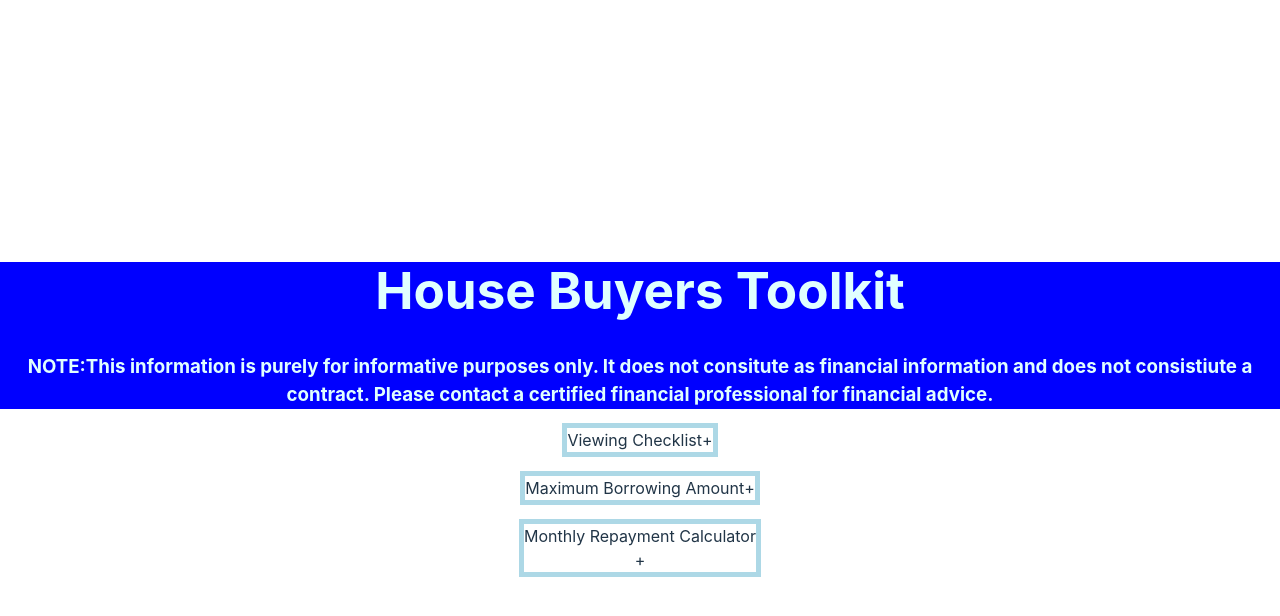
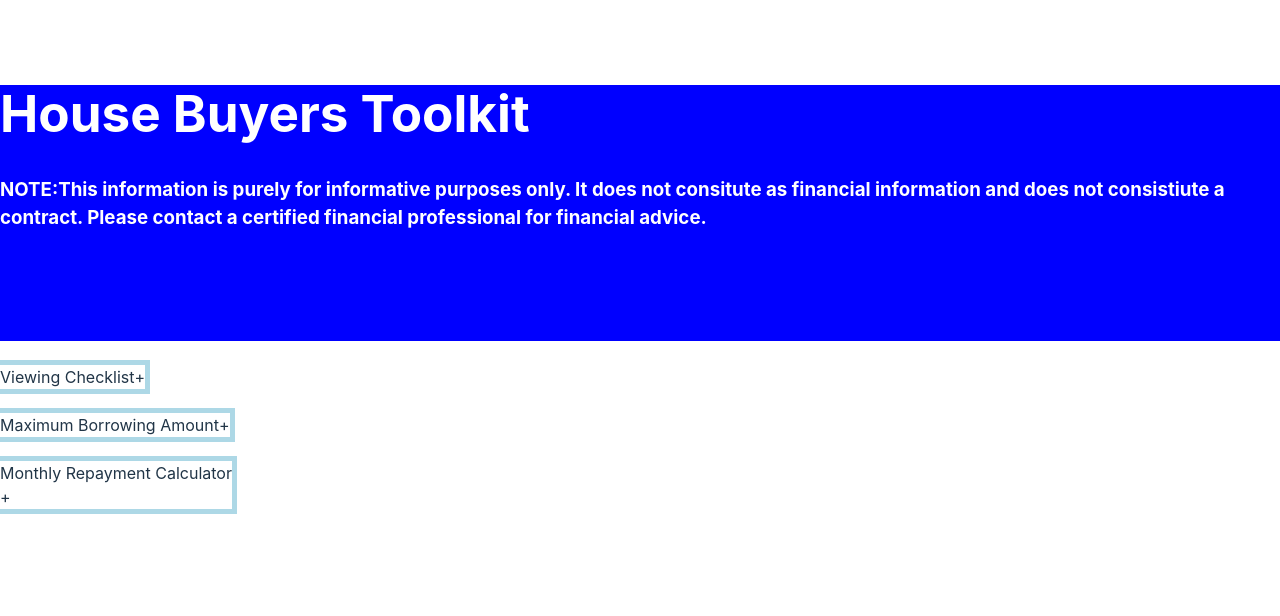
Before and after one commit to bowoadej/house-buyers-toolkit, a React (Vite) app in the folder house-buyers-toolkit/: page / in a window 1280 px wide. Shown: the top 616 px of the page. Built offline with nearby package versions, Linux system fonts and the light colour scheme.

Commit message:
css updates

```diff
--- a/house-buyers-toolkit/src/App.css
+++ b/house-buyers-toolkit/src/App.css
@@ -1,7 +1,6 @@
 #root {
   max-width: 100%;
   margin: 0 auto;
-  text-align: center;
 }
 
 body {
@@ -9,10 +8,16 @@ body {
 }
 
 .header {
-  position: top;
   background-color: blue;
-  color: lightcyan;
+  color: white;
   width: 100vw;
+  height: 20vw;
+}
+
+.content {
+  align-items: center;
+  width: 50vw;
+  height: 30vw;
 }
 
 .viewing-checklist {
--- a/house-buyers-toolkit/src/App.tsx
+++ b/house-buyers-toolkit/src/App.tsx
@@ -13,11 +13,14 @@ function App() {
           <h3>NOTE:This information is purely for informative purposes only. It does not consitute as financial information and does not consistiute a contract. Please contact a certified financial professional for financial advice.</h3>
         </div>
       </div>
-      <ViewingChecklist />
       <br></br>
-      <MaximumBorrowingAmount />
-      <br></br>
-      <MonthlyRepaymentCalculator />
+      <div className='content'>
+        <ViewingChecklist />
+        <br></br>
+        <MaximumBorrowingAmount />
+        <br></br>
+        <MonthlyRepaymentCalculator />
+      </div>
     </>
   )
 }
```
